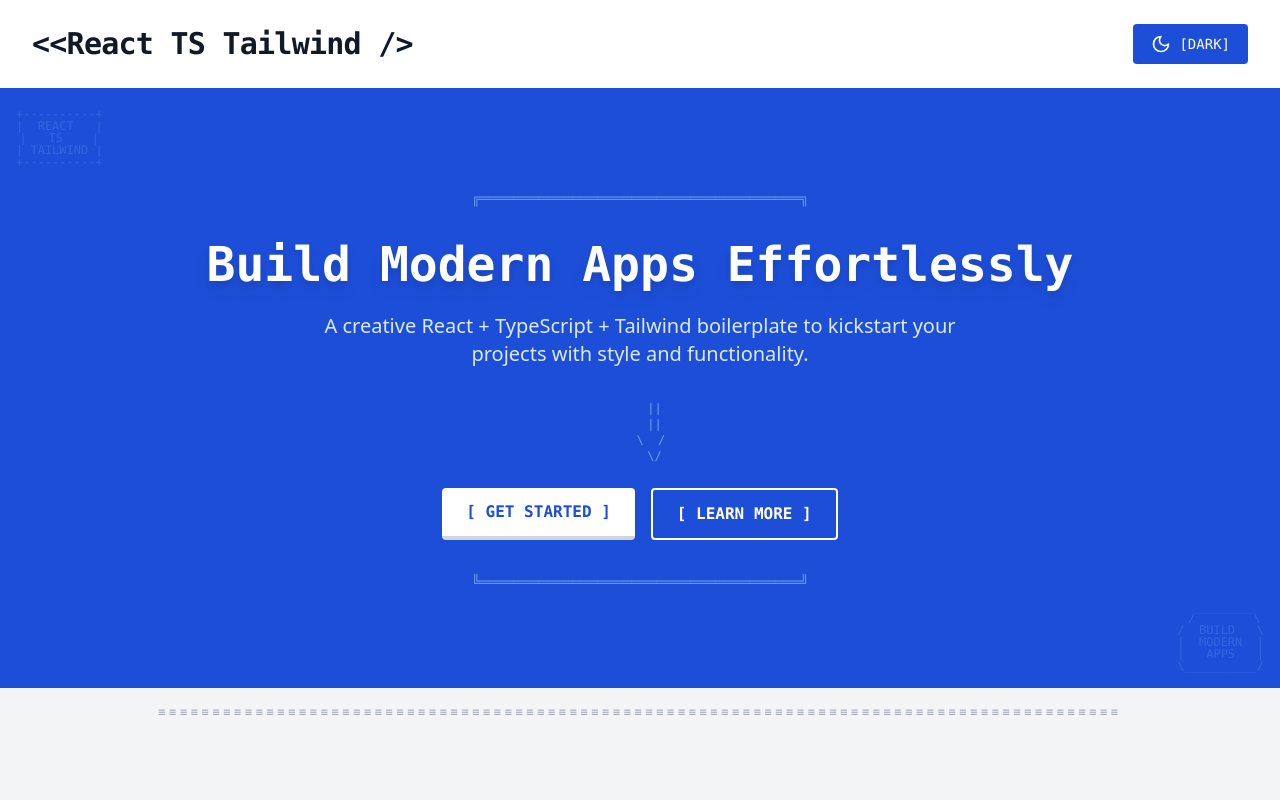
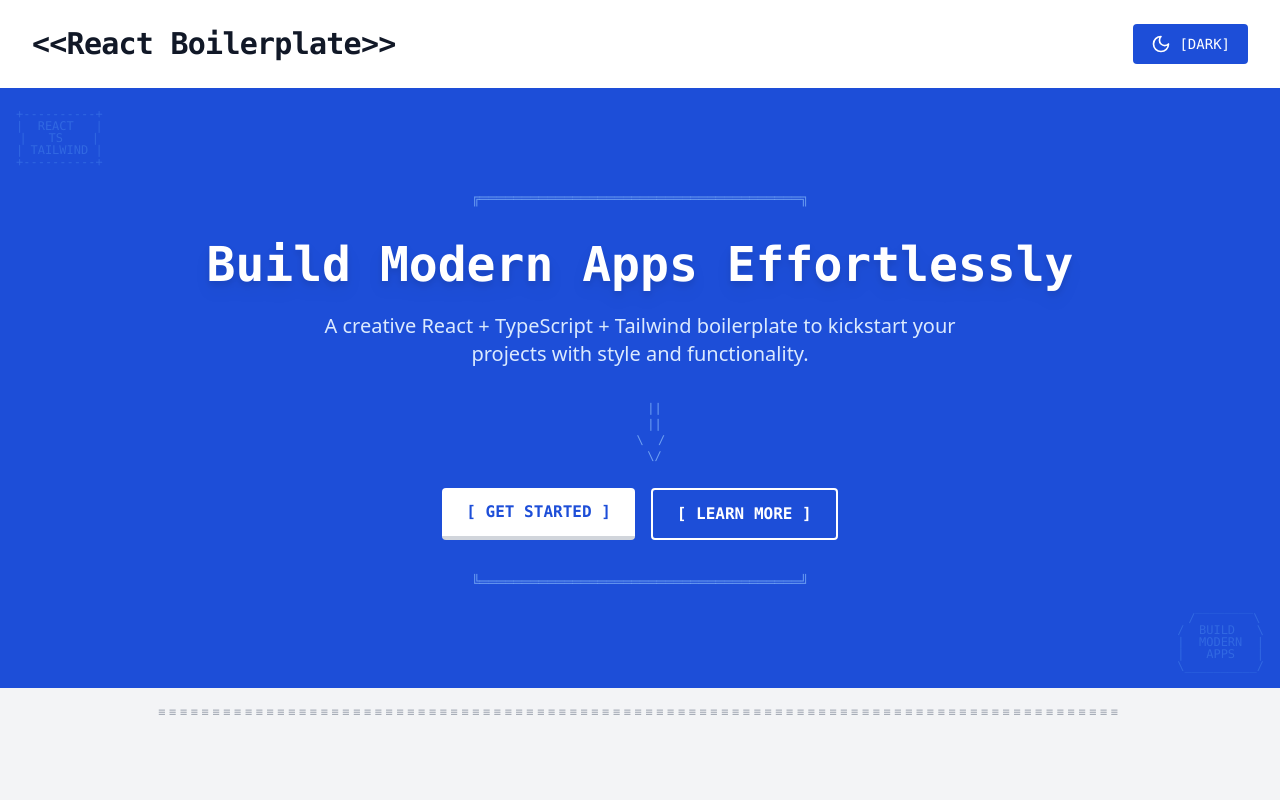
Before and after one commit to BKerio/React-TypeSriptBoilerplate, a React (Vite) app: page / in a window 1280 px wide. Shown: the top 800 px of the page. Built offline with nearby package versions, Linux system fonts and the light colour scheme.

Commit message:
new changes

```diff
--- a/src/pages/home.tsx
+++ b/src/pages/home.tsx
@@ -24,7 +24,7 @@ const App: React.FC = () => {
       {/* Header */}
       <header className="flex justify-between items-center px-8 py-6 bg-white dark:bg-gray-800 shadow-lg border-b-4 border-blue-700 dark:border-blue-500">
         <h1 className="text-3xl font-bold text-gray-900 dark:text-white font-mono tracking-tight">
-          {"<<React TS Tailwind />"}
+          {"<<React Boilerplate>>"}
         </h1>
         <button
           onClick={() => setDarkMode(!darkMode)}
```
